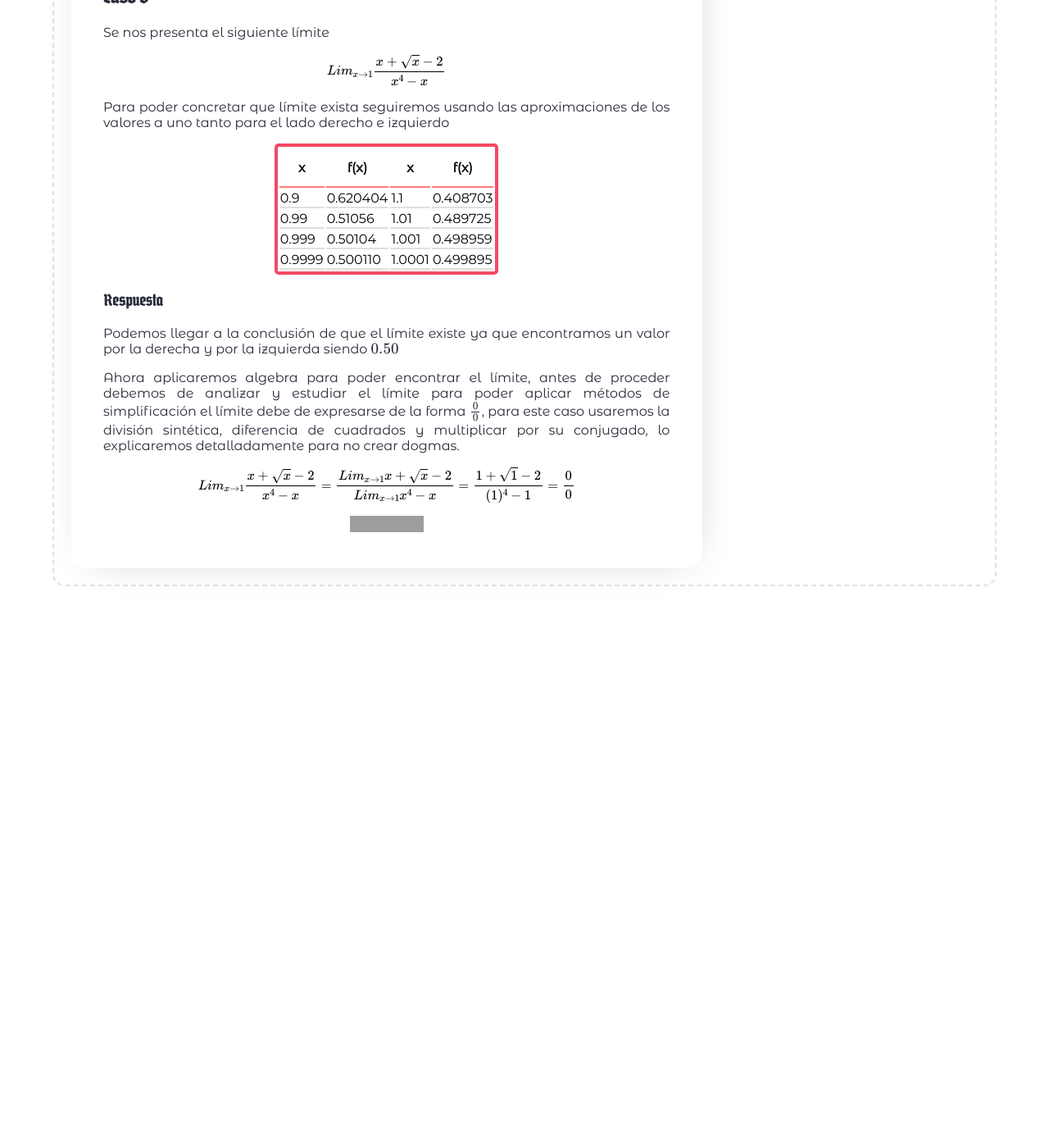
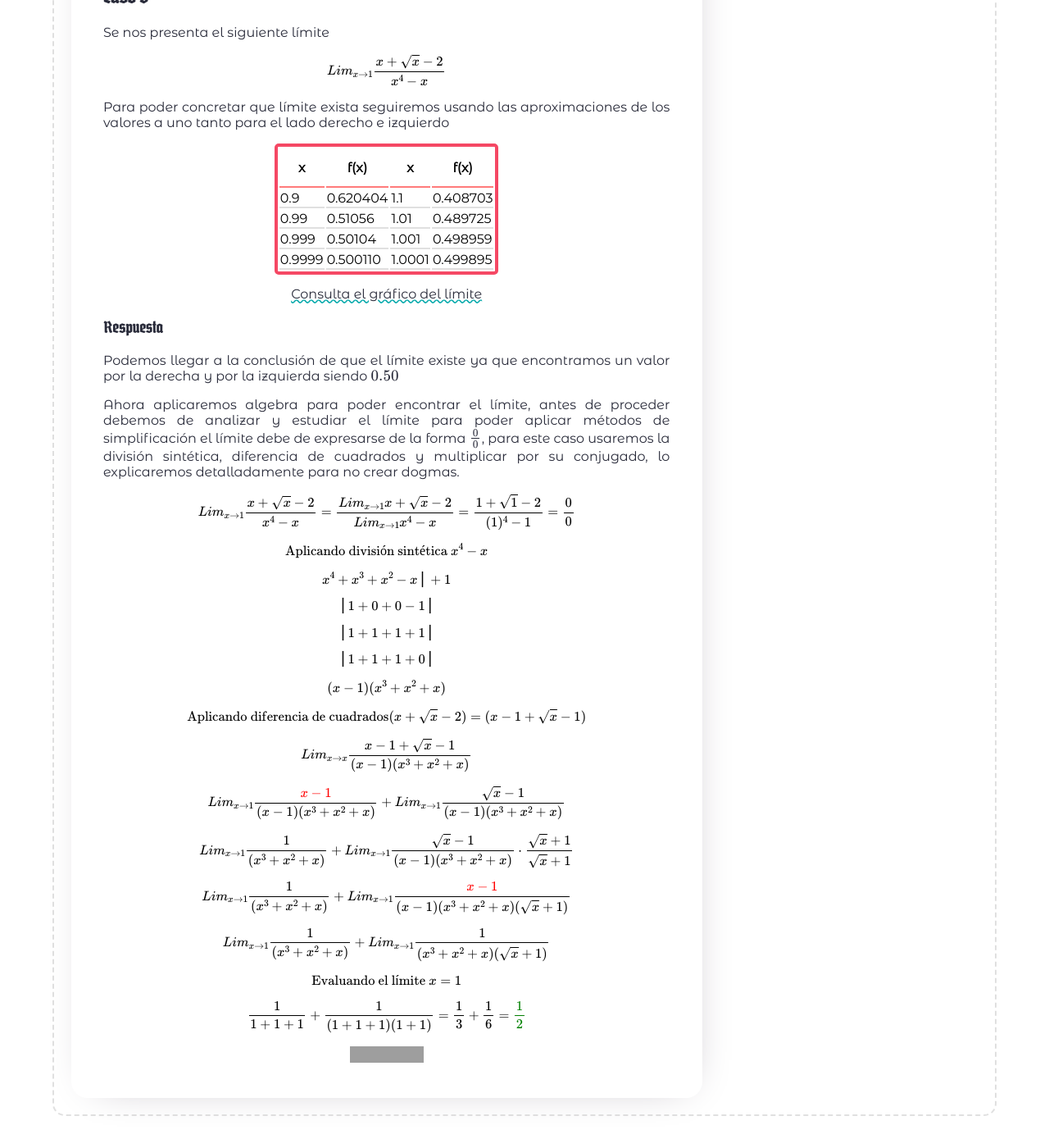
Before and after one commit to jorgeAML/creativeaml, a Jekyll site: the page built from blog_posts/04-06-2023.md, in a window 1280 px wide and 1400 px high, scrolled down 2874 px. Shown: the whole window at 82% size. Built offline with Jekyll 4.4.1, drawn with Linux system fonts in a browser that asks for light colours; some web fonts are replaced; a script that is not in the unit is left out; comment, search, counter and statistics services are not loaded; before the commit the page ends 3628 px from its top, so only the background shows below that; grey boxes are pictures that could not be loaded.

Commit message:
nocion del limite updated with caso 3

```diff
--- a/blog_posts/04-06-2023.md
+++ b/blog_posts/04-06-2023.md
@@ -190,12 +190,32 @@ $$ \frac{25}{4(1+\cos{5 \cdot 0})} = \frac{25}{4(1+1)} = \frac{25}{8} = \color{g
         <td>0.499895</td>
     </tr>
 </table>
+<div class="l-container">
+    <a class="latex-a" href="https://www.geogebra.org/m/cwz8bymf">Consulta el gráfico del límite</a>
+</div>
+
 <h3>Respuesta</h3>
 <p>Podemos llegar a la conclusión de que el límite existe ya que encontramos un valor por la derecha y por la izquierda siendo \(0.50\)</p>
 <p>Ahora aplicaremos algebra para poder encontrar el límite, antes de proceder debemos de analizar y estudiar el límite para poder aplicar métodos de simplificación el límite debe de expresarse de la forma \(\frac{0}{0}\), para este caso usaremos la división sintética, diferencia de cuadrados y multiplicar por su conjugado, lo explicaremos detalladamente para no crear dogmas.</p>
-    <div class="latex">
-        $$Lim_{x \rightarrow 1} \frac{x+\sqrt{x}-2}{x^{4}-x} = \frac{Lim_{x \rightarrow 1} x+\sqrt{x}-2}{Lim_{x \rightarrow 1}x^{4}-x} = \frac{1 + \sqrt{1}-2}{(1)^{4}-1}= \frac{0}{0}$$
-    </div>
+<div class="latex">
+
+$$Lim_{x \rightarrow 1} \frac{x+\sqrt{x}-2}{x^{4}-x} = \frac{Lim_{x \rightarrow 1} x+\sqrt{x}-2}{Lim_{x \rightarrow 1}x^{4}-x} = \frac{1 + \sqrt{1}-2}{(1)^{4}-1}= \frac{0}{0}$$
+
+$$\text{Aplicando división sintética } x^{4}-x$$
+$$x^{4} + x^{3} + x^{2} - x  \bracevert +1 $$
+$$\bracevert 1 + 0 + 0 - 1  \bracevert$$
+$$\bracevert 1 + 1 + 1 + 1  \bracevert$$
+$$\bracevert 1 + 1 + 1 + 0 \bracevert$$
+$$(x-1)(x^{3}+x^{2}+x)$$
+$$\text{Aplicando diferencia de cuadrados} (x+\sqrt{x}-2) = (x - 1 + \sqrt{x}-1)$$
+$$Lim_{x \rightarrow x} \frac{x-1+\sqrt{x}-1}{(x-1)(x^{3}+x^{2}+x)}$$
+$$Lim_{x \rightarrow 1} \frac{\color{red}x-1}{(x-1)(x^{3}+x^{2}+x)} + Lim_{x \rightarrow 1} \frac{\sqrt{x}-1}{(x-1)(x^{3}+x^{2}+x)}$$
+$$Lim_{x \rightarrow 1} \frac{1}{(x^{3}+x^{2}+x)} + Lim_{x \rightarrow 1} \frac{\sqrt{x}-1}{(x-1)(x^{3}+x^{2}+x)} \cdot \frac{\sqrt{x}+1}{\sqrt{x}+1}$$
+$$Lim_{x \rightarrow 1} \frac{1}{(x^{3}+x^{2}+x)} + Lim_{x \rightarrow 1} \frac{\color{red}x-1}{(x-1)(x^{3}+x^{2}+x)(\sqrt{x}+1)}$$
+$$Lim_{x \rightarrow 1} \frac{1}{(x^{3}+x^{2}+x)} + Lim_{x \rightarrow 1} \frac{1}{(x^{3}+x^{2}+x)(\sqrt{x}+1)}$$
+$$\text{Evaluando el límite } x = 1$$
+$$\frac{1}{1+1+1} + \frac{1}{(1+1+1)(1+1)} = \frac{1}{3} + \frac{1}{6} = \color{green}\frac{1}{2}$$
+</div>
 </div>
 
 <div class="mathjax-image">
```
